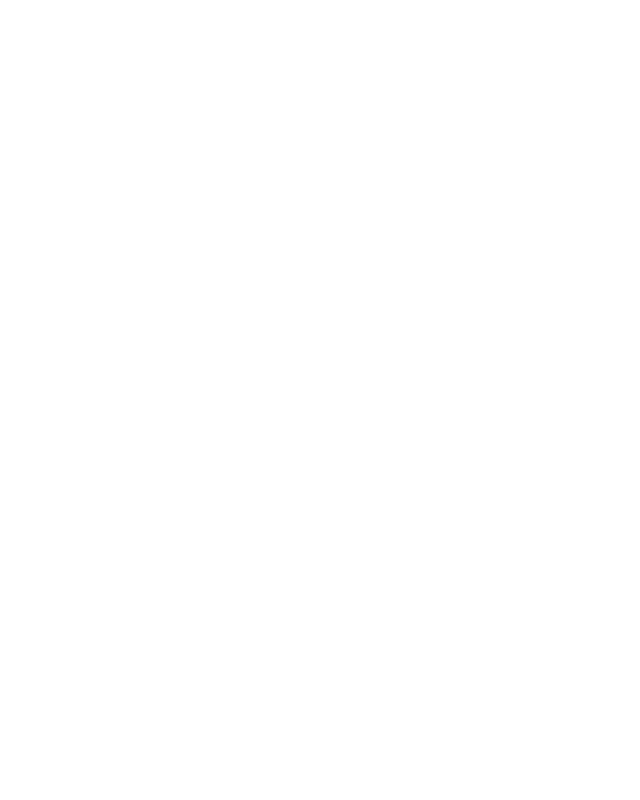
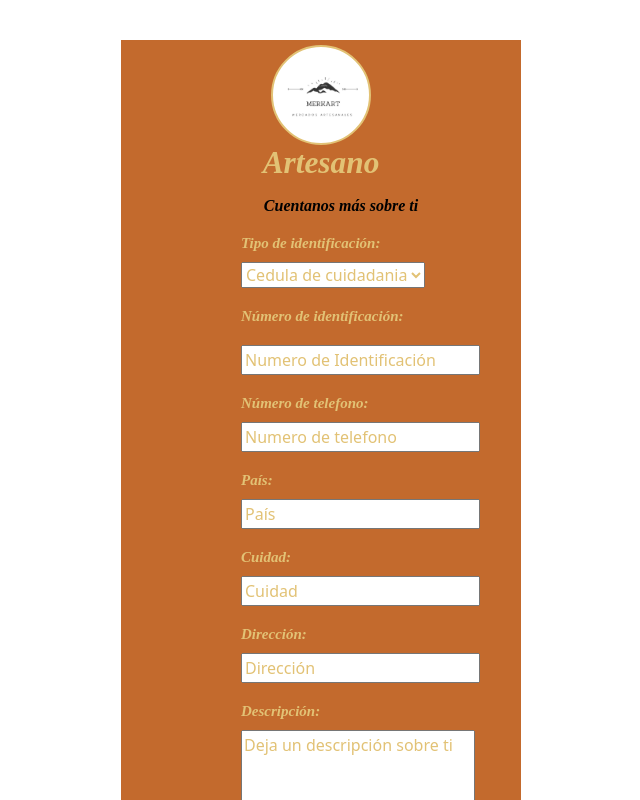
Before and after one commit to merkart/merkart-front, a React (Create React App) app: page /RegistroArtesano in a window 1280 px wide. Shown: the top 800 px of the page, without its empty margins (319-959 px from the left). Built offline with nearby package versions, Linux system fonts and the light colour scheme.

Commit message:
Registro Artesano ok

```diff
--- a/src/App.js
+++ b/src/App.js
@@ -5,7 +5,7 @@ import {
 } from "react-router-dom";
 import 'bootstrap/dist/css/bootstrap.min.css'
 
-import {RegistroPersona} from "./RegistroPersona/RegistroPersona";
+import {RegistroArtesano} from "./RegistroArtesano/RegistroArtesano";
 
 function App() {
 
@@ -16,8 +16,8 @@ function App() {
         <Router>
           <div>
             <Switch>
-              <Route path="/RegistroPersona">
-                <RegistroPersona />
+              <Route path="/RegistroArtesano">
+                <RegistroArtesano />
               </Route>
             </Switch>
           </div>
--- a/src/RegistroPersona/RegistroPersona.css
+++ b/src/RegistroArtesano/RegistroArtesano.css
@@ -3,10 +3,10 @@
     align-content: center;
 }
 .cuadrado {
-    height: 680px;
+    height: 970px;
     margin-top: 40px;
     margin-bottom: auto;
-    width: 480px;
+    width: 400px;
     border: #e2c275;
     background-color:#c36a2d;
 }
@@ -19,60 +19,79 @@
     color:  #e2c275;
     border-radius: 100px;
     margin-top: 05px;
-    margin-left: 180px;
+    margin-left: 150px;
 }
 .Titulo1 {
-    margin-top: 10px;
     color: #e2c275;
-    font: oblique bold 130% cursive
+    font: oblique bold 140% cursive
+
+
 
 }
 .Subtitulo{
-    margin-top: 00px;
     color: black;
+    margin-left: 20px;
+    font-size: 10px;
     font: oblique bold 100% cursive
+
 }
 
 h3{
+    font: oblique bold 100% cursive ;
     margin-top: 20px;
-    font-size: 20px;
+    font-size: 15px;
     color: #e2c275;
-    margin-left:100px;
+    margin-left:120px;
 }
-.Correo{
+
+.TipoDeId{
+    color-font:blue;
     border: #c36a2d;
-    margin-left: 100px;
+    margin-left: 120px;
+    margin-top: 10px;
+}
+option, select{
+    color: #e2c275;
+}
+.NumeroId{
+    margin-left: 120px;
+    margin-top: 20px;
+}
+.NumeroTel{
+    margin-left:120px;
+    margin-top: 10px;
+}
+.Pais{
+    margin-left:120px;
     margin-top: 10px;
 
 }
-.Usuario{
-    margin-left: 100px;
-    margin-top: 20px;
-}
-.Contraseña{
-    margin-left:100px;
+.Cuidad{
+    margin-left:120px;
     margin-top: 10px;
 }
-.Contraseña2{
-    margin-left:100px;
+.Dirección{
+    margin-left:120px;
+    margin-top: 10px;
+}
+
+.Dirección{
+    margin-left:120px;
+    margin-top: 10px;
+}
+.Descripción{
+
+    margin-left:120px;
     margin-top: 10px;
 
 }
-.Rol{
-    margin-left:150px;
-    margin-top: 10px;
+::placeholder {
+    color: #e2c275;
 }
 
-.BotonR{
+.BotonContinuar{
     color: #e2c275;
     margin-top: 10px;
-    margin-left: 20px;
+    margin-left: 80px;
     font: oblique bold 110% cursive
 }
-.BotonRe{
-    color: #e2c275;
-    margin-left: 20px;
-    margin-top: 10px;
-    font: oblique bold 110% cursive
-
-}
--- /dev/null
+++ b/src/RegistroArtesano/RegistroArtesano.js
@@ -0,0 +1,69 @@
+import "./RegistroArtesano.css"
+import {registroA, Row, Col} from 'react-bootstrap';
+
+export const RegistroArtesano = ({}) => {
+    return (
+        <registroA>
+            <div className="container">
+                <div className="d-flex justify-content-center h-100">
+                    <div className="cuadrado">
+                        <div className="Logo">
+                        </div>
+                        <div className="Titulo1">
+                            <p className="Titulo1">
+                                <center>Artesano</center>
+                            </p>
+                        </div>
+                        <div className="Subtitulo">
+                            <p className="Subtitulo">
+                                <center>Cuentanos más sobre ti</center>
+                            </p>
+                        </div>
+                            <h3>Tipo de identificación:</h3>
+                            <div className="TipoDeId">
+                                <select name="TipoDeId">
+                                    <option value="Cedula cuidadania">Cedula de cuidadania</option>
+                                    <option value="Cedula Extranjeria">Cedula Extranjeria</option>
+                                    <option value="Pasaporte">Pasaporte</option>
+                                </select>
+                            </div>
+
+                            <h3>Número de identificación:</h3>
+                            <div className="NumeroId">
+                                <input type="text" placeholder="Numero de Identificación"/>
+                            </div>
+                            <h3>Número de telefono:</h3>
+                            <div className="NumeroTel">
+                                <input type="text" placeholder="Numero de telefono"/>
+                            </div>
+                            <h3>País:</h3>
+                            <div className="Pais">
+                                <input type="text" placeholder="País"/>
+                            </div>
+                            <h3>Cuidad:</h3>
+                            <div className="Cuidad">
+                                <input type="text" placeholder="Cuidad"/>
+                            </div>
+                            <h3>Dirección:</h3>
+                            <div className="Dirección">
+                                <input type="text" placeholder="Dirección"/>
+                            </div>
+                            <h3>Descripción:</h3>
+                            <div>
+                                <div className="Descripción">
+                                    <textarea cols="23" rows="6" type="text" placeholder="Deja un descripción sobre ti "/>
+                                </div>
+                            </div>
+                            <div>
+                                <div className="BotonContinuar">
+                                    <button className="BotonContinuar">Continuar</button>
+                                </div>
+                            </div>
+                        </div>
+                </div>
+            </div>
+
+        </registroA>)
+
+}
+export default RegistroArtesano;
--- a/src/RegistroPersona/RegistroPersona.js
+++ /dev/null
@@ -1,65 +0,0 @@
-import "./RegistroPersona.css"
-import {registroP, Row, Col} from 'react-bootstrap';
-
-export const RegistroPersona = ({}) => {
-    return (
-        <registroP>
-            <div className="container">
-                <div className="d-flex justify-content-center h-100">
-                    <div className="cuadrado">
-                        <div className="Logo">
-                        </div>
-                        <div className="Titulo1">
-                            <p className="Titulo1">
-                                <center>Registro</center>
-                            </p>
-                        </div>
-                        <div className="Subtitulo">
-                            <p className="Subtitulo">
-                                <center>Cuentanos más sobre ti</center>
-                            </p>
-
-                            <h3>Ingrese su correo Electronico:</h3>
-                            <div className="Correo">
-                                <input type="text" placeholder="Correo Electronico"/>
-                            </div>
-                            <h3>Ingrese el usuario:</h3>
-                            <div className="Usuario">
-                                <input type="text" placeholder="Usuario"/>
-                            </div>
-                            <h3>Ingrese su contraseña:</h3>
-                            <div className="Contraseña">
-                                <input type="password" placeholder="Contraseña"/>
-                            </div>
-                            <h3>Repita su contraseña :</h3>
-                            <div className="Contraseña2">
-                                <input type="password" placeholder="Contraseña"/>
-                            </div>
-                            <h3>Escoja su Rol :</h3>
-                            <div className="Rol">
-                                <select name="Rol">
-                                    <option value="Artesano">Artesano</option>
-                                    <option value="Comprador">Comprador</option>
-                                </select>
-                            </div>
-                            <Row>
-                                <Col>
-                                    <div className="BotonRe">
-                                        <button className="BotonRe">Regresar</button>
-                                    </div>
-                                </Col>
-                                <Col>
-                                    <div className="BotonR">
-                                        <button className="BotonR">Registrarme</button>
-                                    </div>
-                                </Col>
-                            </Row>
-                        </div>
-                    </div>
-                </div>
-            </div>
-
-        </registroP>)
-
-}
-export default RegistroPersona;
```
Also changed, not shown: src/RegistroArtesano/Logo.jpeg (renamed from src/RegistroPersona/Logo.jpeg).
